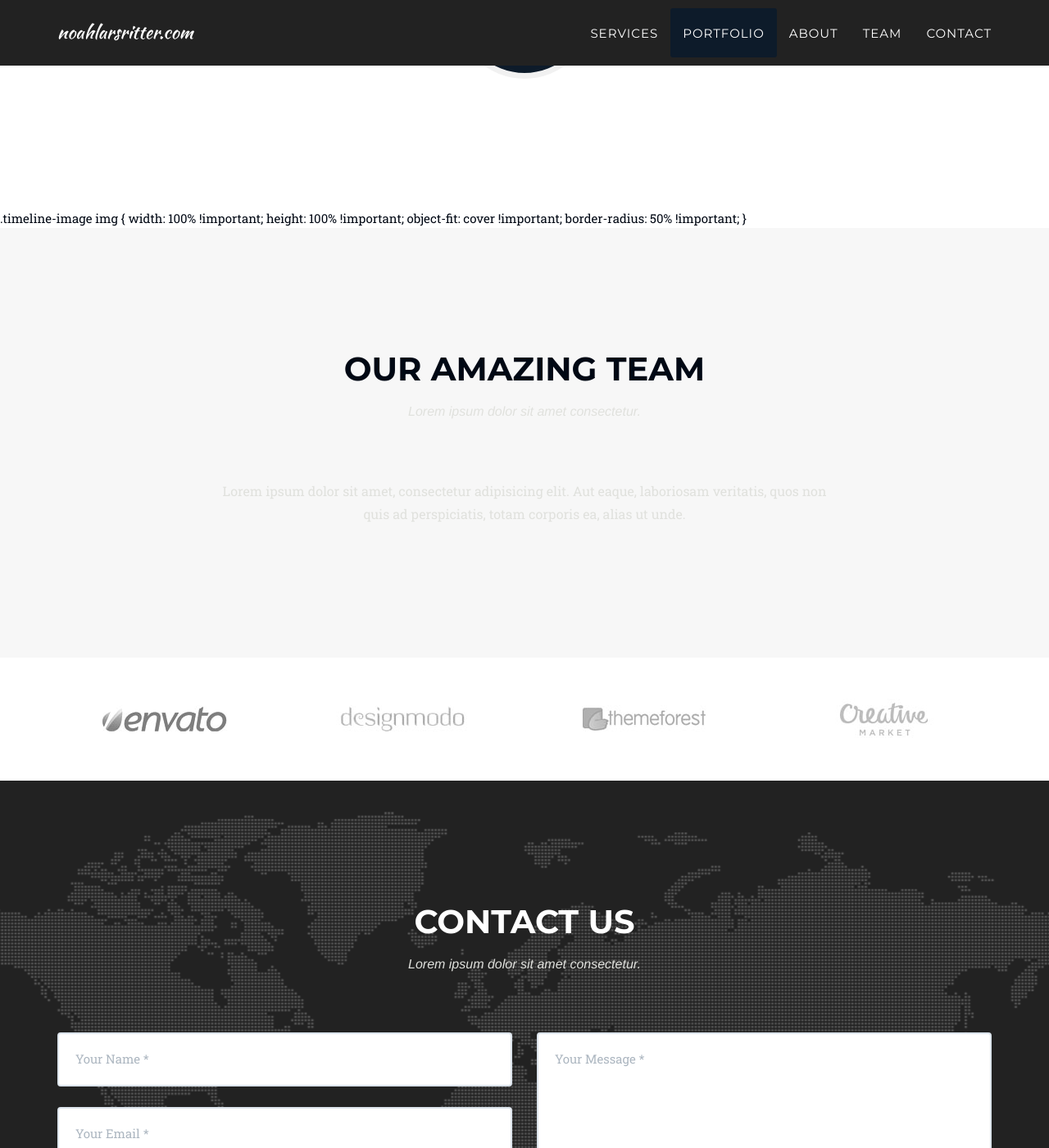
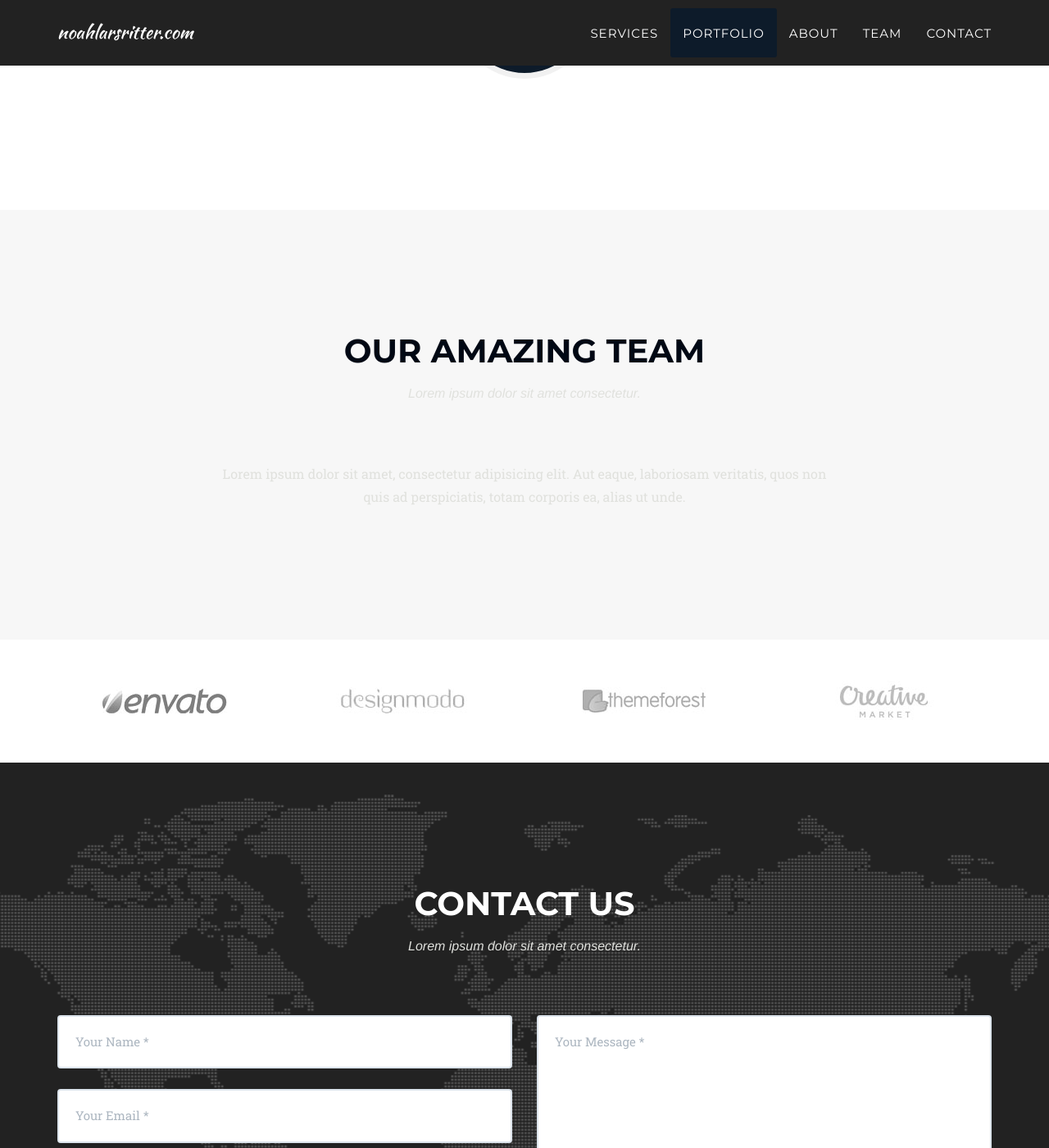
Before and after one commit to n2o2a2h/noahlarsritter.github.io, a Jekyll site: the page built from index.html, in a window 1280 px wide and 1400 px high, scrolled down 4513 px. Shown: the whole window at 82% size. Built offline with Jekyll 4.4.1, drawn with Linux system fonts in a browser that asks for light colours; some web fonts are replaced.

Commit message:
Update about.html

```diff
--- a/_includes/about.html
+++ b/_includes/about.html
@@ -78,9 +78,11 @@
             </div>
         </div>
     </section>
+<style>
 .timeline-image img {
-    width: 100% !important;
-    height: 100% !important;
-    object-fit: cover !important;
-    border-radius: 50% !important;
+    width: 100%;
+    height: 100%;
+    object-fit: cover;
+    border-radius: 50%;
 }
+</style>
```
